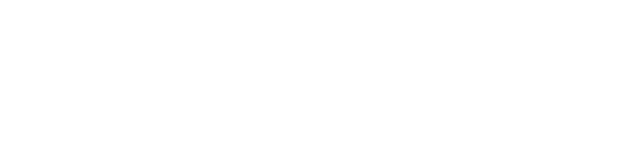
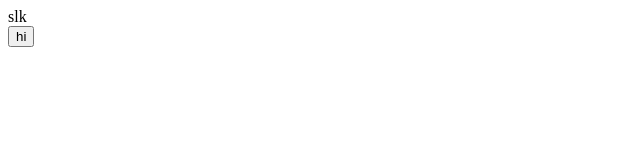
Before and after one commit to runnedrun/js-lesson, a plain HTML site: page index.html in a window 1280 px wide. Shown: the whole page, without its empty margins (0-640 px from the left). Drawn offline with Linux system fonts and the light colour scheme.

Commit message:
Classadoo autocommit

```diff
--- a/index.html
+++ b/index.html
@@ -2,6 +2,11 @@
   <head>
   </head>
   <body>
+    <div id="button">
+      slk
+    </div>
+    <input type="button" value="hi"/>
+
     <script src="script.js">
     </script>
   </body>
```
